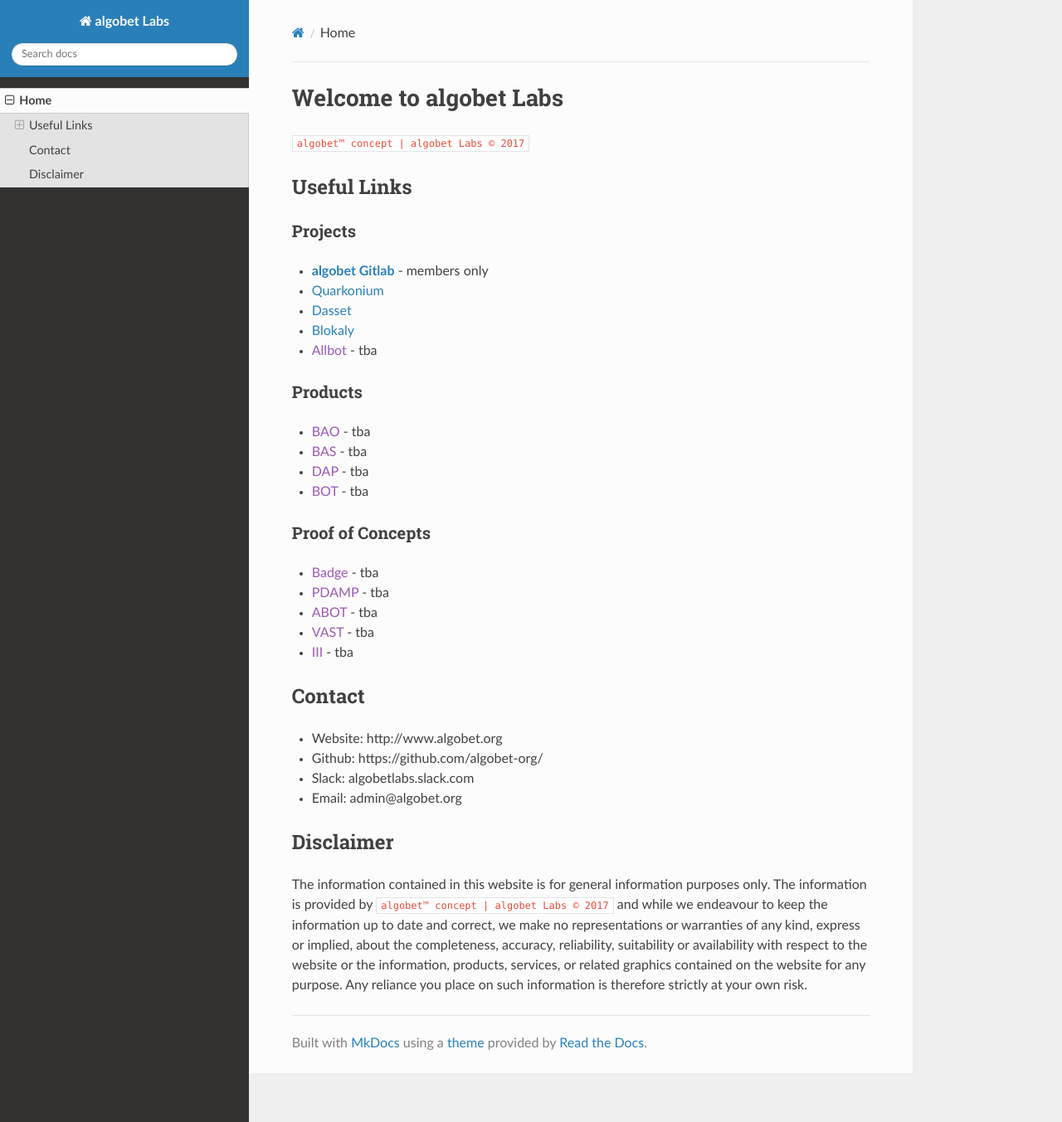
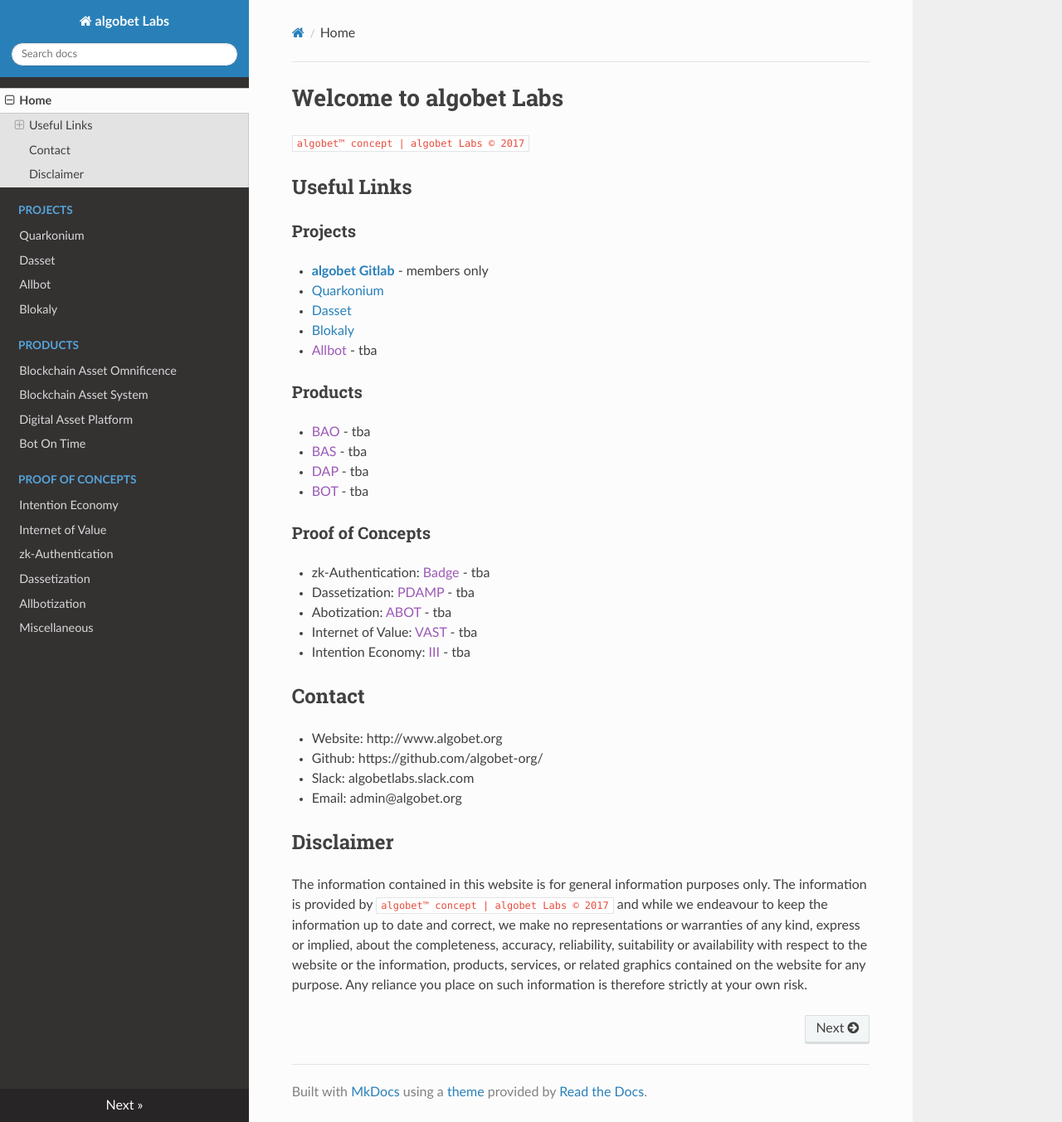
Before and after one commit to algobet/algobet.clover, an MkDocs documentation site: the page built from docs/index.md, in a window 1280 px wide and 1353 px high. Shown: the whole window at 83% size. Built offline with MkDocs 1.6.1, drawn with Linux system fonts in a browser that asks for light colours; nearby versions of some CDN libraries; old or Windows-style settings are respelled for this version of MkDocs.

Commit message:
Docs structure rewritten

```diff
--- a/docs/index.md
+++ b/docs/index.md
@@ -17,11 +17,11 @@
 * [BOT]() - tba
 
 ### Proof of Concepts
-* [Badge]() - tba
-* [PDAMP]() - tba
-* [ABOT]() - tba
-* [VAST]() - tba
-* [III]() - tba
+* zk-Authentication: [Badge]() - tba
+* Dassetization: [PDAMP]() - tba
+* Abotization: [ABOT]() - tba
+* Internet of Value: [VAST]() - tba
+* Intention Economy: [III]() - tba
 
 
 ## Contact
--- a/mkdocs.yml
+++ b/mkdocs.yml
@@ -1,4 +1,21 @@
 site_name: algobet Labs
 pages:
   - Home: index.md
+  - Projects:
+    - Quarkonium: 'projects/quarkonium.md'
+    - Dasset: 'projects/dasset.md'
+    - Allbot: 'projects/allbot.md'
+    - Blokaly: 'projects/blokaly.md'
+  - Products:
+    - Blockchain Asset Omnificence: 'products/bao.md'
+    - Blockchain Asset System: 'products/bas.md'
+    - Digital Asset Platform: 'products/dap.md'
+    - Bot On Time: 'products/bot.md'
+  - Proof of Concepts:
+    - Intention Economy: 'poc/iii.md'
+    - Internet of Value: 'poc/vast.md'
+    - zk-Authentication: 'poc/badge.md'
+    - Dassetization: 'poc/pdamp.md'
+    - Allbotization: 'poc/abot.md'
+  - Miscellaneous: misc.md
 theme: readthedocs
```
Also changed, not shown: docs/misc.md (added, +13 -0 lines), docs/poc/abot.md (added), docs/poc/badge.md (added), docs/poc/iii.md (added), docs/poc/pdamp.md (added), docs/poc/vast.md (added), docs/products/bao.md (added), docs/products/bas.md (added), docs/products/bot.md (added), docs/products/dap.md (added), docs/projects/allbot.md (added), docs/projects/blokaly.md (added), docs/projects/dasset.md (added), docs/projects/quarkonium.md (added).
